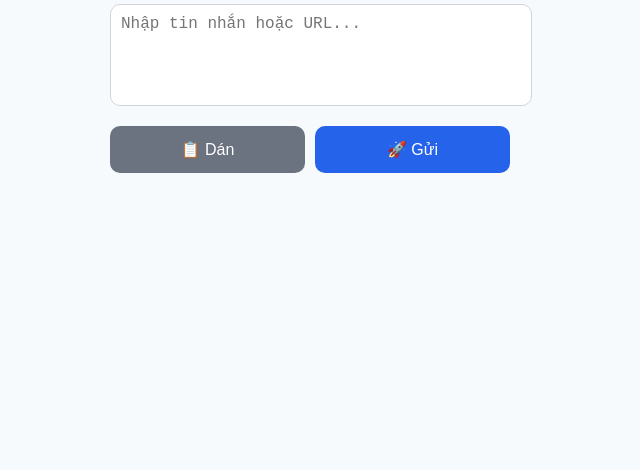
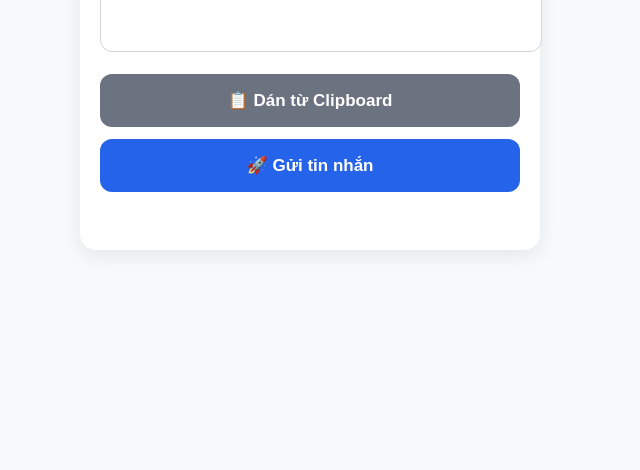
Before and after one commit to Mrsimple999/sendmess, a plain HTML site: page send.html in a window 1280 px wide. Shown: the part 330-800 px from the top of the page, without its empty margins (330-970 px from the left). Drawn offline with Linux system fonts and the light colour scheme.

Commit message:
Update send.html

```diff
--- a/send.html
+++ b/send.html
@@ -14,58 +14,68 @@
       justify-content: center;
       height: 100vh;
     }
-    .container {
-      width: 90%;
-      max-width: 400px;
+    .card {
+      width: 92%;
+      max-width: 420px;
+      background: #fff;
+      border-radius: 16px;
+      box-shadow: 0 6px 20px rgba(0,0,0,0.08);
+      padding: 20px;
       text-align: center;
+    }
+    h2 {
+      margin: 0 0 16px;
+      font-size: 20px;
+      font-weight: 600;
+      color: #1e293b;
     }
     textarea {
       width: 100%;
       height: 80px; /* nhỏ gọn */
       font-size: 16px;
       padding: 10px;
-      border-radius: 10px;
+      border-radius: 12px;
       border: 1px solid #d1d5db;
-      margin-bottom: 16px;
+      margin-bottom: 18px;
       resize: none;
     }
     .actions {
       display: flex;
-      gap: 10px;
-      justify-content: center;
+      flex-direction: column;
+      gap: 12px;
     }
     .actions button {
-      flex: 1;
-      padding: 14px;
-      font-size: 16px;
-      border-radius: 10px;
+      padding: 16px;
+      font-size: 17px;
+      font-weight: 600;
+      border-radius: 12px;
       border: none;
       cursor: pointer;
+      width: 100%;
     }
-    #pasteBtn { background: #6b7280; color: white; }
-    #sendBtn { background: #2563eb; color: white; }
+    #pasteBtn { background: #6b7280; color: #fff; }
+    #sendBtn { background: #2563eb; color: #fff; }
     #info {
-      font-size: 14px;
+      font-size: 15px;
       color: #334155;
-      margin-top: 12px;
-      min-height: 20px;
+      margin-top: 14px;
+      min-height: 24px;
     }
   </style>
 </head>
 <body>
-  <div class="container">
+  <div class="card">
     <h2>✉️ Gửi tin nhắn</h2>
     <textarea id="msg" placeholder="Nhập tin nhắn hoặc URL..."></textarea>
     <div class="actions">
-      <button id="pasteBtn">📋 Dán</button>
-      <button id="sendBtn">🚀 Gửi</button>
+      <button id="pasteBtn">📋 Dán từ Clipboard</button>
+      <button id="sendBtn">🚀 Gửi tin nhắn</button>
     </div>
     <div id="info"></div>
   </div>
 
   <script>
-    // 👇 THAY đường link database của bạn ở đây
-    // vào Firebase Console → Realtime Database → "Data" → Copy URL (kết thúc bằng .asia-southeast1.firebasedatabase.app)
+    // 🔑 Thay link database của bạn tại đây
     const DATABASE_URL = "https://sendmess-edc57-default-rtdb.asia-southeast1.firebasedatabase.app/";
     const endpoint = DATABASE_URL + "/messages/latest.json";
 
@@ -74,7 +84,7 @@
     const sendBtn = document.getElementById("sendBtn");
     const info = document.getElementById("info");
 
-    // 📋 Dán từ clipboard khi user bấm nút
+    // 📋 Nút dán từ clipboard
     pasteBtn.addEventListener("click", async () => {
       try {
         const text = await navigator.clipboard.readText();
@@ -109,13 +119,13 @@
           body: JSON.stringify(body),
         });
         if (!res.ok) throw new Error("HTTP " + res.status);
-        info.innerHTML = '✔ Tin nhắn đã gửi! Người nhận mở: <a href="receive.html" target="_blank">receive.html</a>';
+        info.innerHTML = '✔ Tin nhắn đã gửi!<br>Người nhận mở: <a href="receive.html" target="_blank">receive.html</a>';
       } catch (err) {
         console.error(err);
         info.textContent = "❌ Lỗi gửi: " + err.message;
       } finally {
         sendBtn.disabled = false;
-        sendBtn.textContent = "🚀 Gửi";
+        sendBtn.textContent = "🚀 Gửi tin nhắn";
       }
     });
   </script>
```
